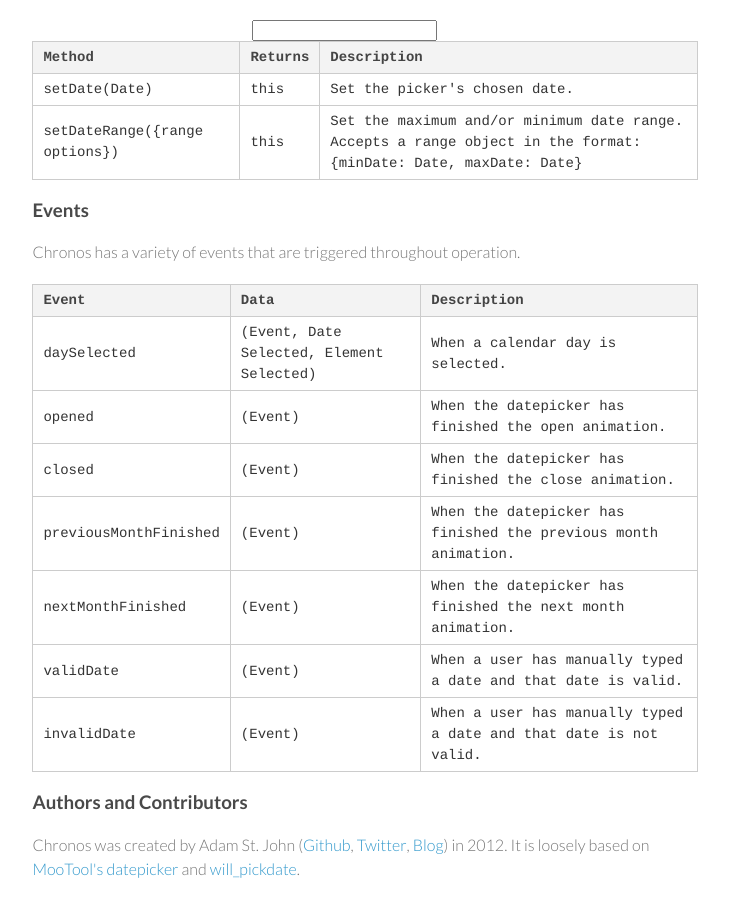
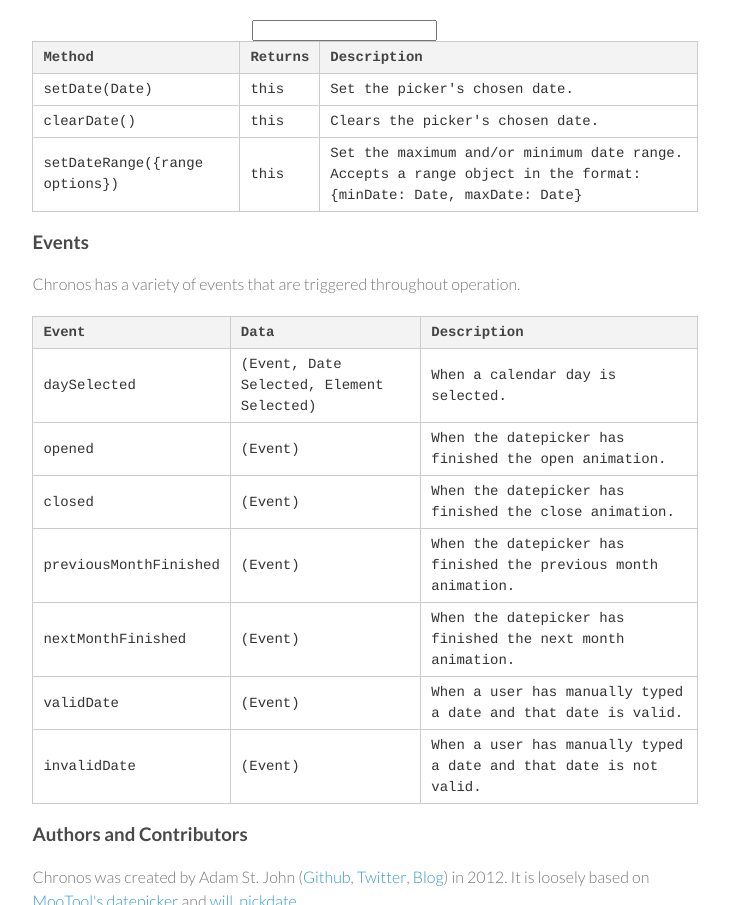
Before and after one commit to astjohn/chronos, a plain HTML site: page index.html in a window 1280 px wide. Shown: the part 4982-5887 px from the top of the page, without its empty margins (454-1183 px from the left). Drawn offline with nearby package versions, Linux system fonts and the light colour scheme; a script that the page names is missing.

Commit message:
Added clearDate to methods.

```diff
--- a/index.html
+++ b/index.html
@@ -458,6 +458,11 @@
     <td>Set the picker's chosen date.</td>
   </tr>
   <tr>
+    <td>clearDate()</td>
+    <td>this</td>
+    <td>Clears the picker's chosen date.</td>
+  </tr>
+  <tr>
     <td>setDateRange({range options})</td>
     <td>this</td>
     <td>Set the maximum and/or minimum date range. Accepts a range object in the format:
```
